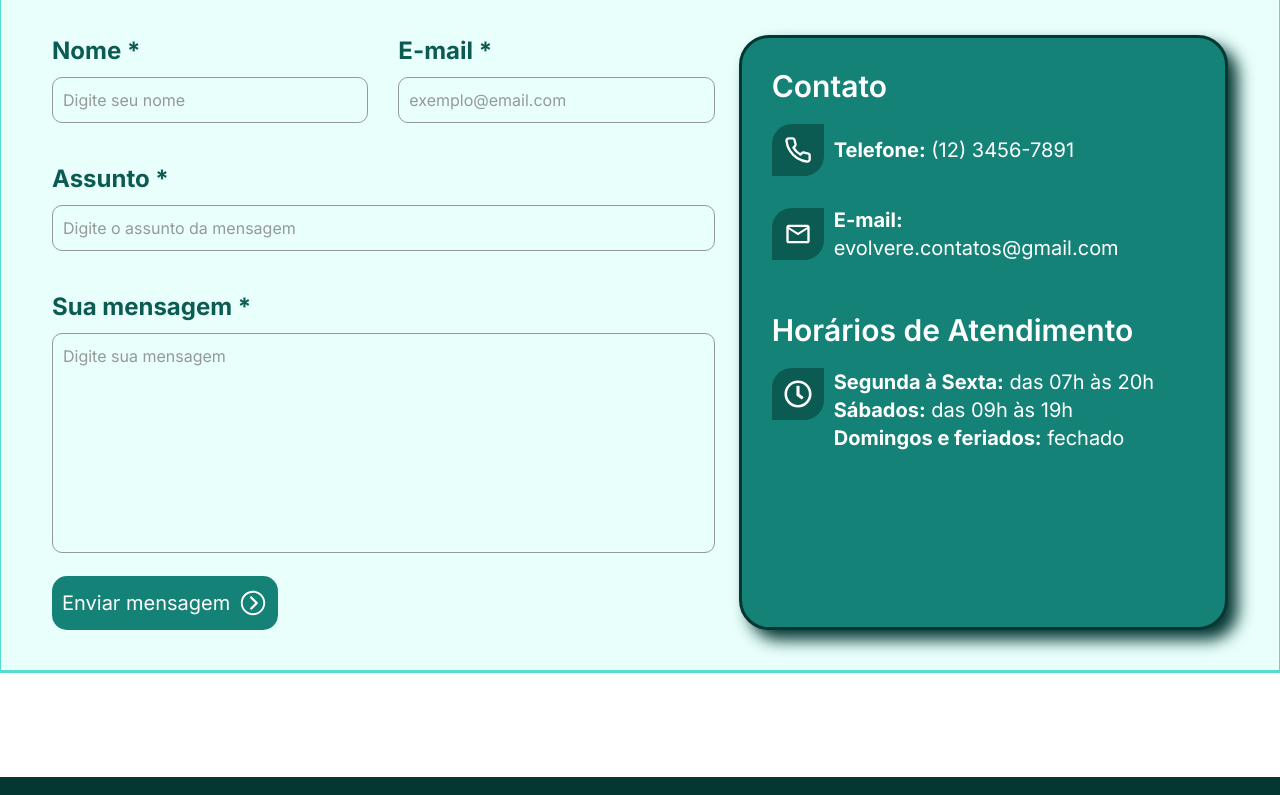
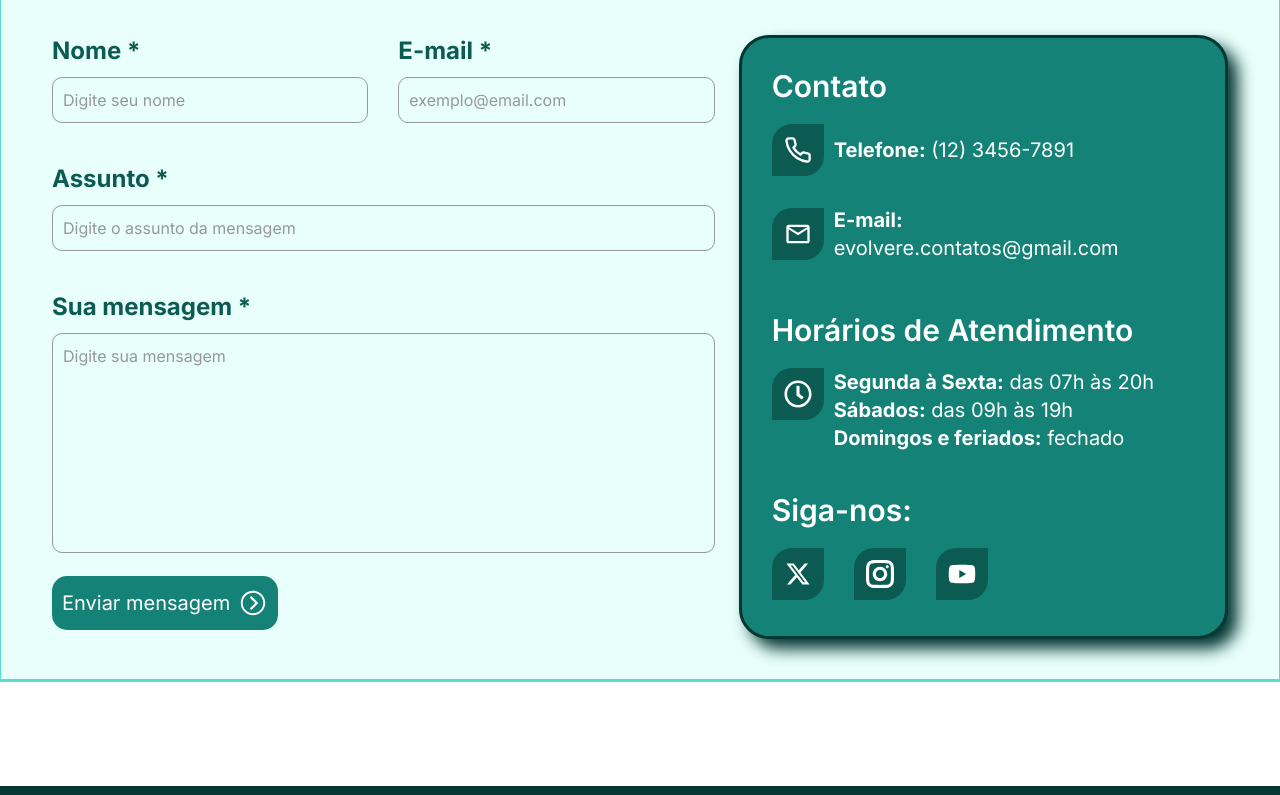
Before and after one commit to BSM-Global-Solution/evolvere, a React (Vite) app: page /contato in a window 1280 px wide. Shown: the part 394-1189 px from the top of the page. Built offline with nearby package versions, Linux system fonts and the light colour scheme; grey boxes are pictures that could not be loaded; a web font is replaced by a local one.

Commit message:
feat(Contato): feito a seção de redes do card

```diff
--- a/src/routes/EvolvereApresentacao/Contato/index.tsx
+++ b/src/routes/EvolvereApresentacao/Contato/index.tsx
@@ -2,7 +2,10 @@ import { IoIosArrowDropright } from "react-icons/io";
 import { useTheme } from "../../../context/ThemeContextBase";
 import { FiPhone } from "react-icons/fi";
 import { MdOutlineMail } from "react-icons/md";
-import { FaRegClock } from "react-icons/fa";
+import { FaRegClock, FaYoutube } from "react-icons/fa";
+import { RiTwitterXFill } from "react-icons/ri";
+import { GrInstagram } from "react-icons/gr";
+import { Link } from "react-router-dom";
 
 export default function Contato() {
 
@@ -263,6 +266,51 @@ export default function Contato() {
                 </li>
               </ul>
             </div>
+            <div>
+              <h3 className="
+                text-white text-3xl font-semibold
+              ">
+                Siga-nos:
+              </h3>
+              <ul className="flex gap-7.5 pt-5">
+                <li className="flex items-center gap-2.5">
+                  <Link
+                  to=""
+                  title="Ver Twiter do Evolvere"
+                  className="
+                    bg-green-500 p-3 rounded-tl-[20px]
+                     rounded-br-[20px] text-white
+                     hover:bg-green-500/80 duration-300
+                  ">
+                    <RiTwitterXFill size={28} />
+                  </Link>
+                </li>
+                <li className="flex items-center gap-2.5">
+                  <Link
+                  to=""
+                  title="Ver Instagram do Evolvere"
+                  className="
+                    bg-green-500 p-3 rounded-tl-[20px]
+                     rounded-br-[20px] text-white
+                     hover:bg-green-500/80 duration-300
+                  ">
+                    <GrInstagram size={28} />
+                  </Link>
+                </li>
+                <li className="flex items-center gap-2.5">
+                  <Link
+                  to=""
+                  title="Ver Youtube do Evolvere"
+                  className="
+                    bg-green-500 p-3 rounded-tl-[20px]
+                     rounded-br-[20px] text-white
+                     hover:bg-green-500/80 duration-300
+                  ">
+                    <FaYoutube size={28} />
+                  </Link>
+                </li>
+              </ul>
+            </div>
           </div>
         </div>
       </section>
```
